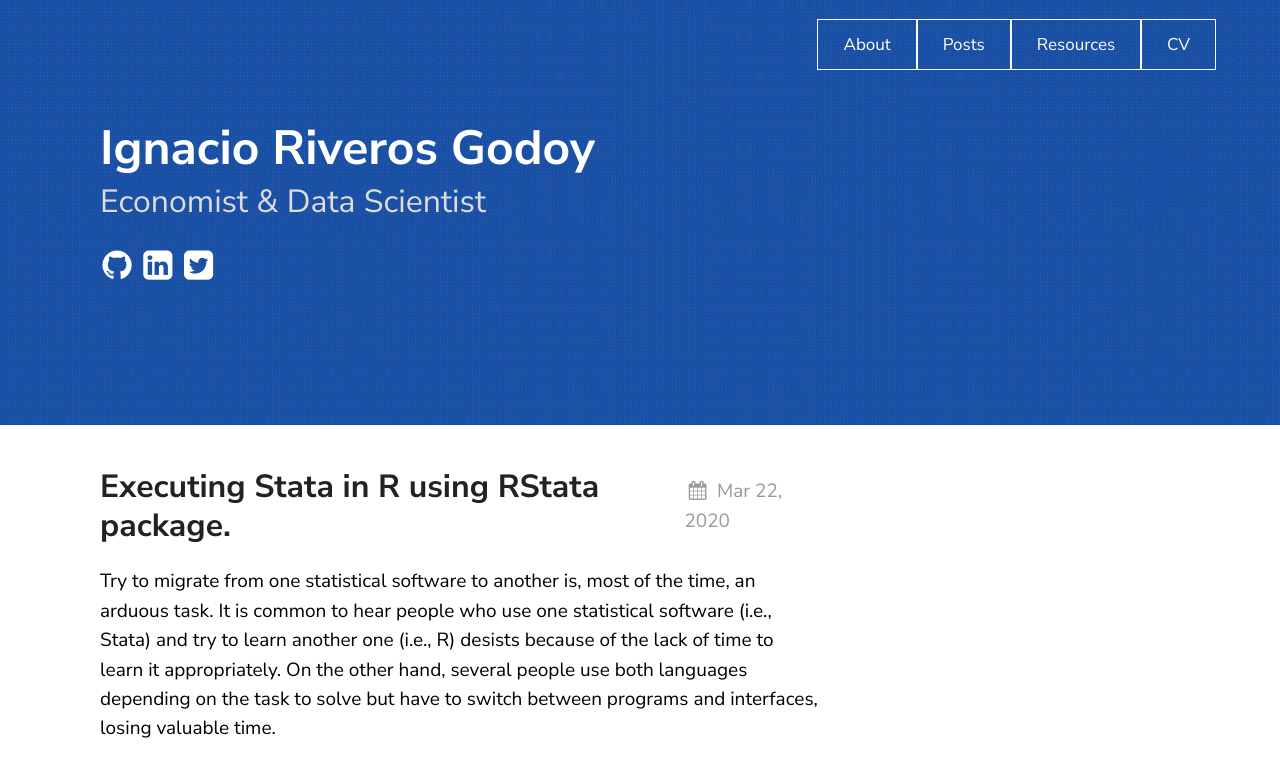
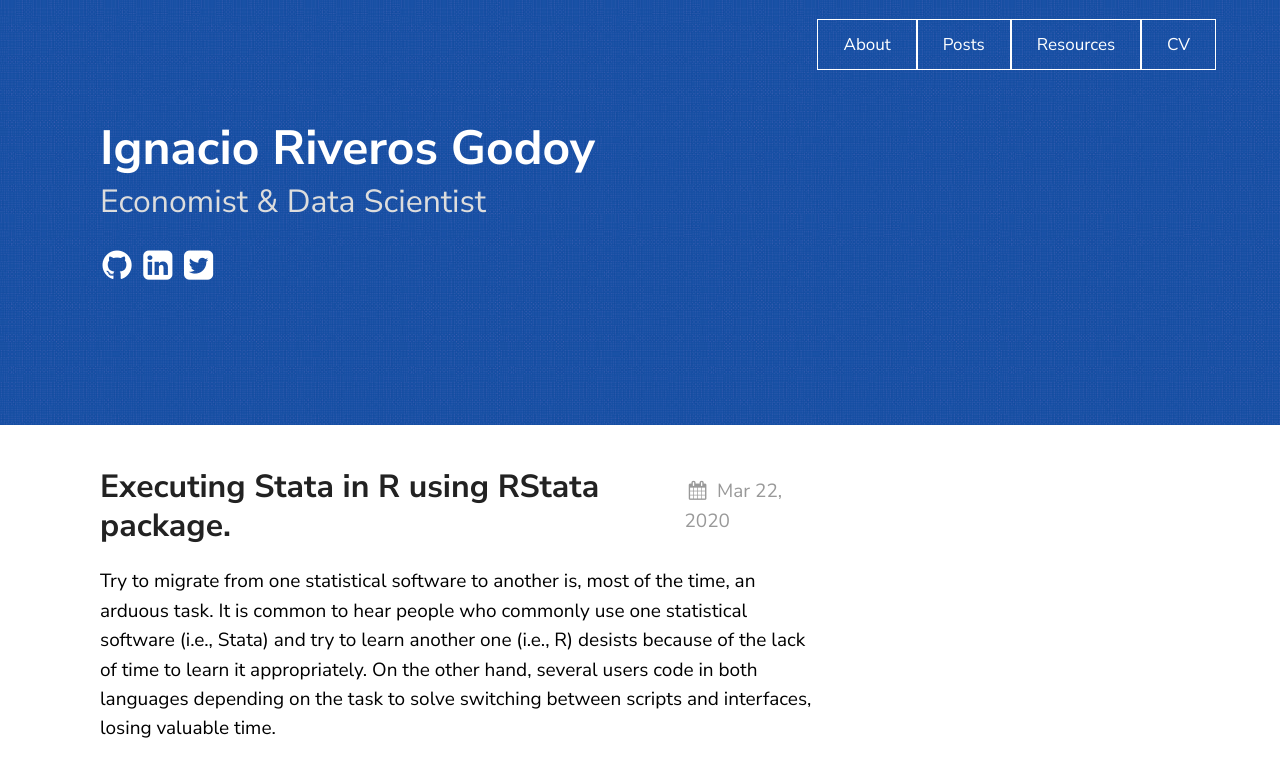
Before and after one commit to ignacioriveros1/ignacioriveros1.github.io, a Jekyll site: the page built from _pages/posts.md, in a window 1280 px wide. Shown: the top 777 px of the page. Built offline with Jekyll 4.4.1, drawn with Linux system fonts in a browser that asks for light colours; some of the changed lines change nothing that is shown.

Commit message:
Fix typos and editing

````diff
--- a/_posts/2020-03-22-r_and_stata.md
+++ b/_posts/2020-03-22-r_and_stata.md
@@ -5,9 +5,9 @@
 categories: Stata  R
 ---
 
-Try to migrate from one statistical software to another is, most of the time, an arduous task. It is common to hear people who use one statistical software (i.e., Stata) and try to learn another one (i.e., R) desists because of the lack of time to learn it appropriately. On the other hand, several people use both languages depending on the task to solve but have to switch between programs and interfaces, losing valuable time.
+Try to migrate from one statistical software to another is, most of the time, an arduous task. It is common to hear people who commonly use one statistical software (i.e., Stata) and try to learn another one (i.e., R) desists because of the lack of time to learn it appropriately. On the other hand, several users code in both languages depending on the task to solve switching between scripts and interfaces, losing valuable time.
 
-The main advantage of learning and using both languages is that you can match your programming skills to what is more comfortable for you.  In my opinion, I think that Stata is better handy for data cleaning and working with a single data frame. On the other side, R is far better for plotting using [`ggplot2`](https://ggplot2.tidyverse.org/) package and connecting with other API (e.g., Google Maps).
+The main advantage of learning and using both languages is that you can match your programming skills to what is more comfortable for you.  In my opinion, I think that Stata is better handy for data cleaning and working with a single data frame. On the other side, R is far better for plotting using [`ggplot2`](https://ggplot2.tidyverse.org/) package and connecting with other APIs (e.g., Google Maps).
 
 Nevertheless, using both languages and switching between them is time costly. While I used both programs separately, I lost a lot of time and disk space writing files in Stata and loading them in R to make my plots. Fortunately, I found a solution to this issue.
 
@@ -30,13 +30,13 @@
 
 Now we are able to run Stata commands from a R session. Let's see some examples:
 
-**Running a single line commands**
+**Running single line commands**
 ```r
 stata('di "Hello World"')
 stata('di 2+2')
 stata('clear all')
 ```
-**Running several lines  command**
+**Running many lines commands**
 ```r
 command <- "sysuse auto, clear
   sum mpg, d"
@@ -47,9 +47,9 @@
 ```r
 stata("my_dofile.do")
 ```
-Although at this point, nothing is shocking about this package, the most potent usability of the tool comes when passing or receiving arguments from it. Let me see some examples. Imagine the following situation: you want to clean some data in Stata to nextly plot it in R. The workflow that I follow for months to tackle this task was to write the data as a `.dta` file an then read it with R. This procedure filled my Google Drive with a lot of folders and files, making it difficult to track them appropriately.
+Although at this point, nothing is shocking about this package, the most potent usability of the tool comes when passing or receiving arguments into/to the function. AS example, imagine the following situation: you want to clean some data in Stata to nextly plot it in R (obviously using `ggplot2`). The workflow that I followed for months to tackle this task was to write the data as a `.dta` file an then read it with R. This procedure filled my Google Drive with a lot of folders and files, making it difficult to track them appropriately.
 
-To avoid this, you can use the `data.out` parameter built inside the package. This option returns an R data frame object.
+To avoid this, you can use the `data.out` parameter. This option returns an R data frame object.
 ```r
 data = stata("data_creation.do",
       data.out = TRUE)
````
